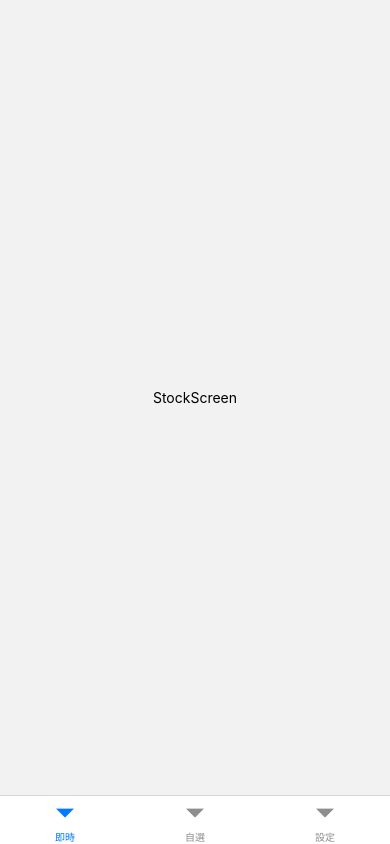
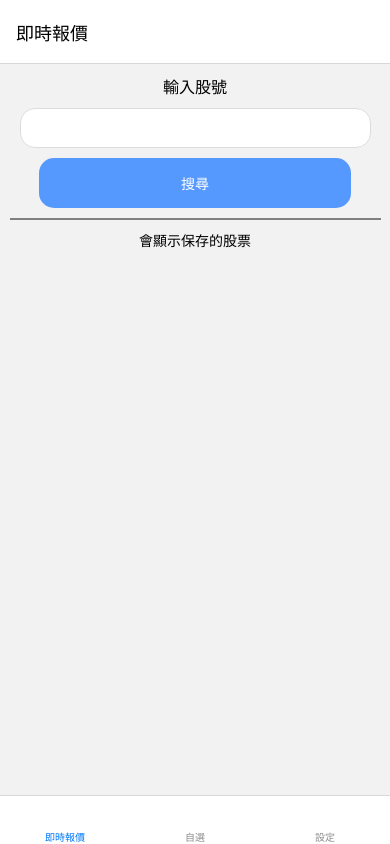
Before and after one commit to WaYnEHWang/weiStock, a React Native app: screen /StockScreen in a window 390 px wide. Built offline with nearby package versions, Linux system fonts and the light colour scheme.

Commit message:
adding a new page

```diff
--- a/App.js
+++ b/App.js
@@ -1,3 +1,4 @@
+/* eslint-disable react/no-unstable-nested-components */
 import React from 'react';
 import {NavigationContainer} from '@react-navigation/native';
 import {createNativeStackNavigator} from '@react-navigation/native-stack';
@@ -16,11 +17,7 @@ const StockStack = createNativeStackNavigator();
 function StockStackScreen() {
   return (
     <StockStack.Navigator>
-      <StockStack.Screen
-        name="StockScreen"
-        component={StockScreen}
-        options={{headerShown: false}}
-      />
+      <StockStack.Screen name="StockScreen" component={StockScreen} />
     </StockStack.Navigator>
   );
 }
@@ -51,11 +48,20 @@ function HomeStackScreen() {
 
 function Tabs() {
   return (
-    <HomeTab.Navigator initialRouteName="StockTab">
+    <HomeTab.Navigator
+      initialRouteName="StockTab"
+      screenOptions={({route}) => ({
+        tabBarIcon: ({focused}) => {
+          if (route.name === 'StockTab') {
+          } else if (route.name === 'HomeTab') {
+          } else if (route.name === 'SettingsTab') {
+          }
+        },
+      })}>
       <HomeTab.Screen
         name="StockTab"
         component={StockStackScreen}
-        options={{tabBarLabel: '即時', headerShown: false}}
+        options={{tabBarLabel: '即時報價', headerShown: false}}
       />
       <HomeTab.Screen
         name="HomeTab"
--- a/package.json
+++ b/package.json
@@ -10,6 +10,7 @@
     "test": "jest"
   },
   "dependencies": {
+    "@expo/vector-icons": "^13.0.0",
     "@react-navigation/bottom-tabs": "^6.5.7",
     "@react-navigation/native": "^6.1.6",
     "@react-navigation/native-stack": "^6.9.12",
--- a/screens/stockTab/StockScreen.js
+++ b/screens/stockTab/StockScreen.js
@@ -1,10 +1,109 @@
-import {Text, View, StyleSheet} from 'react-native';
-import React from 'react';
+/* eslint-disable react-native/no-inline-styles */
+/* eslint-disable react/no-unstable-nested-components */
+import {
+  Text,
+  View,
+  StyleSheet,
+  StatusBar,
+  ScrollView,
+  TextInput,
+  TouchableOpacity,
+} from 'react-native';
+import React, {useEffect, useState} from 'react';
+import {weiStyles} from '../../src/style';
 
 export default function StockScreen({navigation}) {
+  const [code, setCode] = useState();
+  const [pending, setPending] = useState(false);
+  const [showInfo, setShowInfo] = useState(false);
+
+  useEffect(() => {
+    navigation.setOptions({
+      title: '即時報價',
+      headerTintColor: '#000',
+      headerBackTitleVisible: false,
+    });
+  }, [navigation]);
+
+  function searchButton() {
+    if (code) {
+      setShowInfo(true);
+    }
+  }
+
+  const RecordView = () => {
+    return (
+      <View style={styles.recordView}>
+        <Text>會顯示保存的股票</Text>
+      </View>
+    );
+  };
+
+  const StockInfo = () => {
+    return (
+      <View style={{alignItems: 'center'}}>
+        <View style={styles.infoViewTitleView}>
+          <View style={styles.nameView}>
+            <Text style={styles.nameViewText}>{code}</Text>
+            <Text style={styles.nameViewText}>顯示股名</Text>
+          </View>
+          <View style={styles.addView}>
+            <TouchableOpacity
+              onPress={() => {
+                setShowInfo(false);
+              }}>
+              <Text style={styles.infoViewButtonText}>新增</Text>
+            </TouchableOpacity>
+          </View>
+          <View style={styles.addView}>
+            <TouchableOpacity
+              onPress={() => {
+                setShowInfo(false);
+              }}>
+              <Text style={styles.infoViewButtonText}>關閉</Text>
+            </TouchableOpacity>
+          </View>
+        </View>
+        <View style={[weiStyles.line, styles.line]} />
+      </View>
+    );
+  };
+
   return (
     <View style={styles.container}>
-      <Text>StockScreen</Text>
+      <ScrollView>
+        <View style={styles.topView}>
+          <Text style={styles.topViewTitle}>輸入股號</Text>
+          <View style={[styles.input, weiStyles.itemBottom, weiStyles.itemTop]}>
+            <TextInput
+              onChangeText={text => setCode(text)}
+              value={code}
+              clearButtonMode="always"
+            />
+          </View>
+          <TouchableOpacity
+            onPress={() => {
+              searchButton();
+            }}>
+            <View
+              style={[
+                styles.topViewButton,
+                weiStyles.itemBottom,
+                weiStyles.itemTop,
+              ]}>
+              <Text style={styles.topViewButtonText}>搜尋</Text>
+            </View>
+          </TouchableOpacity>
+          <View style={[weiStyles.line, styles.line]} />
+        </View>
+        {!showInfo && <RecordView />}
+        {showInfo && (
+          <View
+            style={[styles.infoView, weiStyles.itemBottom, weiStyles.itemTop]}>
+            <StockInfo />
+          </View>
+        )}
+      </ScrollView>
     </View>
   );
 }
@@ -13,6 +112,68 @@ const styles = StyleSheet.create({
   container: {
     flex: 1,
     alignItems: 'center',
+    paddingTop: StatusBar.currentHeight,
+  },
+  input: {
+    width: weiStyles.deviceWidth * 0.9,
+    height: 40,
+    margin: 10,
+    borderWidth: 1,
+    padding: 10,
+    borderColor: weiStyles.arrowColor,
+    backgroundColor: weiStyles.itemColor,
+  },
+  topView: {
+    alignItems: 'center',
+  },
+  topViewTitle: {
+    fontSize: 16,
+    marginTop: 10,
+  },
+  infoView: {
+    width: weiStyles.deviceWidth * 0.9,
+    height: weiStyles.deviceWidth * 0.8,
+    margin: 10,
+    borderWidth: 1,
+    padding: 10,
+    borderColor: weiStyles.arrowColor,
+    backgroundColor: weiStyles.itemColor,
+  },
+  topViewButton: {
+    backgroundColor: weiStyles.mainColor,
+    padding: 15,
+    justifyContent: 'center',
+    alignItems: 'center',
+    width: weiStyles.deviceWidth * 0.8,
+  },
+  topViewButtonText: {
+    color: 'white',
+  },
+  line: {
+    margin: 10,
+  },
+  infoViewButtonText: {
+    color: 'black',
+    fontSize: 16,
+  },
+  infoViewTitleView: {
+    flexDirection: 'row',
+    margin: 5,
+  },
+  recordView: {
+    alignItems: 'center',
+  },
+  addView: {
+    flex: 1,
+    alignItems: 'center',
     justifyContent: 'center',
   },
+  nameView: {
+    flex: 5,
+    justifyContent: 'space-around',
+    flexDirection: 'row',
+  },
+  nameViewText: {
+    fontSize: 20,
+  },
 });
--- /dev/null
+++ b/src/style.js
@@ -0,0 +1,43 @@
+/* eslint-disable prettier/prettier */
+import {StatusBar, Dimensions, Platform} from 'react-native';
+var {height: deviceHeight, width: deviceWidth} = Dimensions.get('window');
+
+const STATUSBAR_HEIGHT = Platform.OS === 'ios' ? 20 : StatusBar.currentHeight;
+
+export const weiStyles = {
+    containerBackgroundColor: '#F5F5F5',
+    photoDefaultBackgroundColor: 'grey',
+    titleSize: 18,
+    itemTitleSize: 16,
+    mainColor: '#5599FF',
+    focusColor: '#0066FF',
+    arrowColor: '#DCDCDC',
+    itemColor: '#FFFFFF',
+    item: {
+    backgroundColor: '#FFFFFF',
+    padding: 18,
+    flexDirection: 'row',
+    width: deviceWidth * 0.9
+    },
+    itemTop: {
+    borderTopStartRadius: 15,
+    borderTopEndRadius: 15,
+    },
+    itemBottom: {
+    borderBottomStartRadius: 15,
+    borderBottomEndRadius: 15
+    },
+    line: {
+    height: 0,
+    width: '100%',
+    borderWidth: 0.5,
+    borderColor: 'grey',
+    borderStyle: 'solid',
+    },
+    bar: {
+    height: STATUSBAR_HEIGHT,
+    backgroundColor: '#F5F5F5',
+    },
+    deviceHeight: deviceHeight,
+    deviceWidth: deviceWidth,
+};
```
Also changed, not shown: src/icons/iconLibrary.js (added, +12 -0 lines), 2 other files (tests, documents, lock files or other folders).
